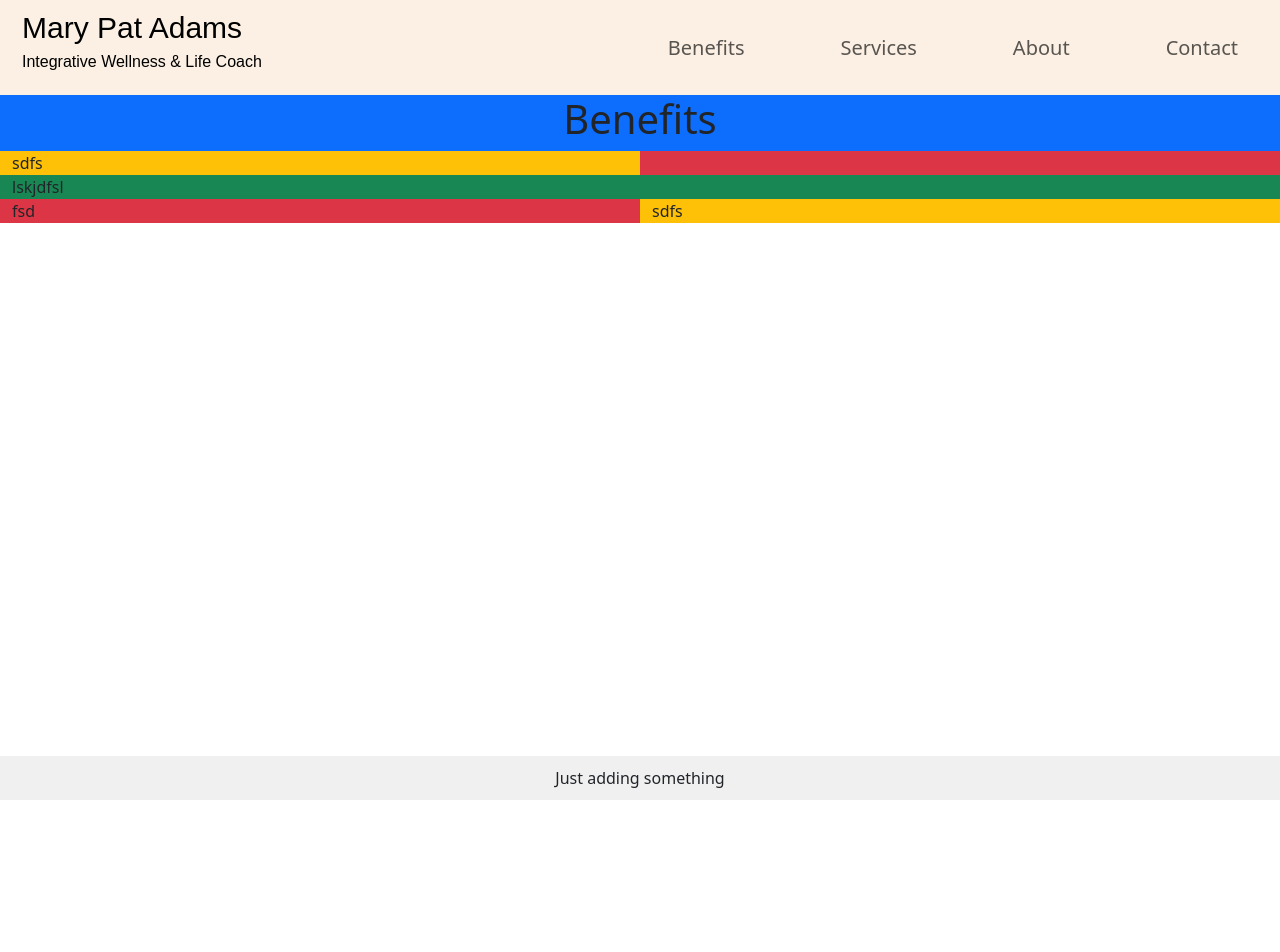
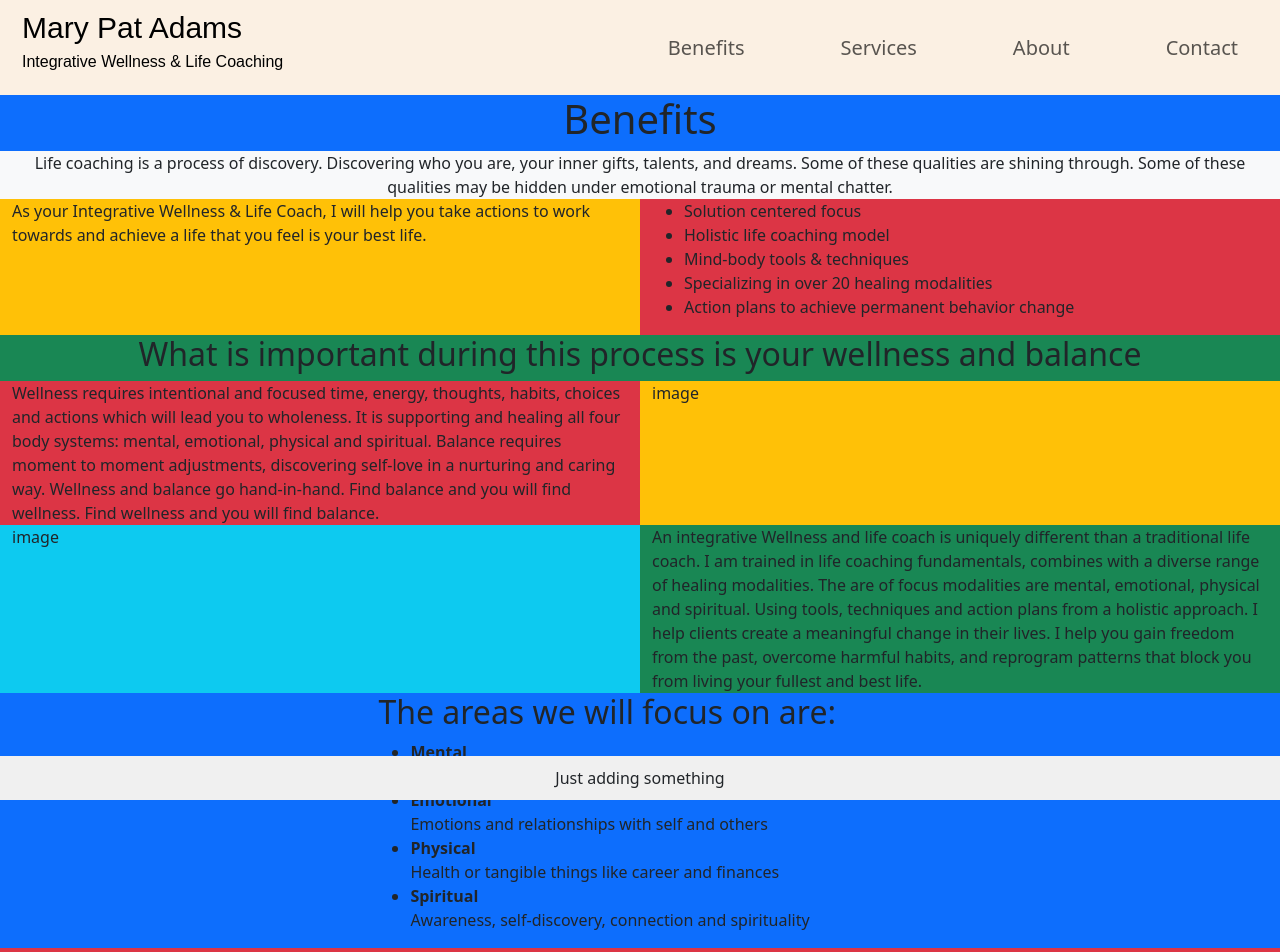
Before and after one commit to sarahkuss/mpa-website, a React (Create React App) app: page /benefits in a window 1280 px wide. Shown: the top 952 px of the page. Before the commit the page ends 800 px from the top, so only its background shows below. Built offline with nearby package versions, Linux system fonts and the light colour scheme.

Commit message:
added most content to benefits page

```diff
--- a/src/components/Header.jsx
+++ b/src/components/Header.jsx
@@ -8,7 +8,7 @@ export default function Header () {
     <Navbar className="sticky-top" expand="lg">
       <Container className="header-container" fluid>
         <Navbar.Brand as={Link} to='/' className="logo">Mary Pat Adams <br />
-        <p className="credentials">Integrative Wellness & Life Coach</p>
+        <p className="credentials">Integrative Wellness & Life Coaching</p>
         </Navbar.Brand>
         <Navbar.Toggle />
         <Navbar.Collapse>
--- a/src/pages/Benefits.jsx
+++ b/src/pages/Benefits.jsx
@@ -1,25 +1,118 @@
 import { Container, Row, Col } from "react-bootstrap";
-import '../styles/benefits.css'
+import "../styles/benefits.css";
 
-export default function Benefits () {
+export default function Benefits() {
   return (
     <>
       <Container className="bg-primary" fluid>
-      <Row><Col className="benefits-title"><h1>Benefits</h1></Col></Row>
-      <Row >
-        <Col className="bg-warning">sdfs</Col>
-        <Col className="bg-danger"></Col>
+        <Row>
+          <Col className="benefits-title">
+            <h1>Benefits</h1>
+          </Col>
+        </Row>
+        <Row className="bg-light text-center">
+          <Col>
+            Life coaching is a process of discovery. Discovering who you are,
+            your inner gifts, talents, and dreams. Some of these qualities are
+            shining through. Some of these qualities may be hidden under
+            emotional trauma or mental chatter.
+          </Col>
+        </Row>
+        <Row>
+          <Col className="bg-warning">
+            <p>
+              As your Integrative Wellness &amp; Life Coach, I will help you
+              take actions to work towards and achieve a life that you feel is
+              your best life.
+            </p>
+          </Col>
+          <Col className="bg-danger">
+            <ul>
+              <li>Solution centered focus</li>
+              <li>Holistic life coaching model</li>
+              <li>Mind-body tools &amp; techniques</li>
+              <li>Specializing in over 20 healing modalities</li>
+              <li>Action plans to achieve permanent behavior change</li>
+            </ul>
+          </Col>
         </Row>
 
         <Row>
-        <Col className="bg-success">lskjdfsl</Col>
+          <Col className="bg-success text-center">
+            <h2>
+              What is important during this process is your wellness and balance
+            </h2>
+          </Col>
         </Row>
 
         <Row>
-        <Col className="bg-danger">fsd</Col>
-        <Col className="bg-warning">sdfs</Col>
+          <Col className="bg-danger">
+            Wellness requires intentional and focused time, energy, thoughts,
+            habits, choices and actions which will lead you to wholeness. It is
+            supporting and healing all four body systems: mental, emotional,
+            physical and spiritual. Balance requires moment to moment
+            adjustments, discovering self-love in a nurturing and caring way.
+            Wellness and balance go hand-in-hand. Find balance and you will find
+            wellness. Find wellness and you will find balance.
+          </Col>
+          <Col className="bg-warning">image</Col>
+        </Row>
+
+        <Row>
+          <Col className="bg-info">image</Col>
+          <Col className="bg-success">
+            An integrative Wellness and life coach is uniquely different than a
+            traditional life coach. I am trained in life coaching fundamentals,
+            combines with a diverse range of healing modalities. The are of
+            focus modalities are mental, emotional, physical and spiritual.
+            Using tools, techniques and action plans from a holistic approach. I
+            help clients create a meaningful change in their lives. I help you
+            gain freedom from the past, overcome harmful habits, and reprogram
+            patterns that block you from living your fullest and best life.
+          </Col>
+        </Row>
+
+        <Row>
+          <Col className="focus-areas">
+            <h2>The areas we will focus on are:</h2>
+            <ul>
+              <li>
+                <strong>Mental </strong>
+                <br />
+                thought life, mental models, self-perception, and mental
+                patterns
+              </li>
+              <li>
+                <strong>Emotional</strong> <br />
+                Emotions and relationships with self and others
+              </li>
+              <li>
+                <strong>Physical</strong> <br />
+                Health or tangible things like career and finances
+              </li>
+              <li>
+                <strong>Spiritual</strong> <br />
+                Awareness, self-discovery, connection and spirituality
+              </li>
+            </ul>
+          </Col>
+        </Row>
+
+        <Row className="bg-danger text-center">
+          <h3>
+            Without balance there is no wellness. Without wellness, there is no
+            balance. Together we will work to create balance and wellness which
+            will help you achieve the life you hope to have, your best life.
+          </h3>
+        </Row>
+
+        <Row className="benefits-button-row">
+          <Col className="benefits-button-col">
+            <button>I am ready to take action</button>
+          </Col>
+
         </Row>
       </Container>
     </>
-  )
+  );
 }
--- a/src/styles/benefits.css
+++ b/src/styles/benefits.css
@@ -1,3 +1,18 @@
 .benefits-title {
 text-align: center;
 }
+
+.focus-areas {
+  display: grid;
+  justify-content: center;
+
+}
+
+.benefits-button-row {
+  height: 100px;
+}
+
+.benefits-button-col {
+  text-align: center;
+  padding: 15px;
+}
--- a/src/styles/header.css
+++ b/src/styles/header.css
@@ -34,3 +34,13 @@ justify-content: end;
 .credentials {
   font-size: 16px;
 }
+
+@media (max-width: 767px) {
+  .nav-link {
+    margin-left: 0px;
+  }
+
+  .logo {
+    padding-left: 0px;
+  }
+}
```
Lines whose indentation alone changed are shown as unchanged.
